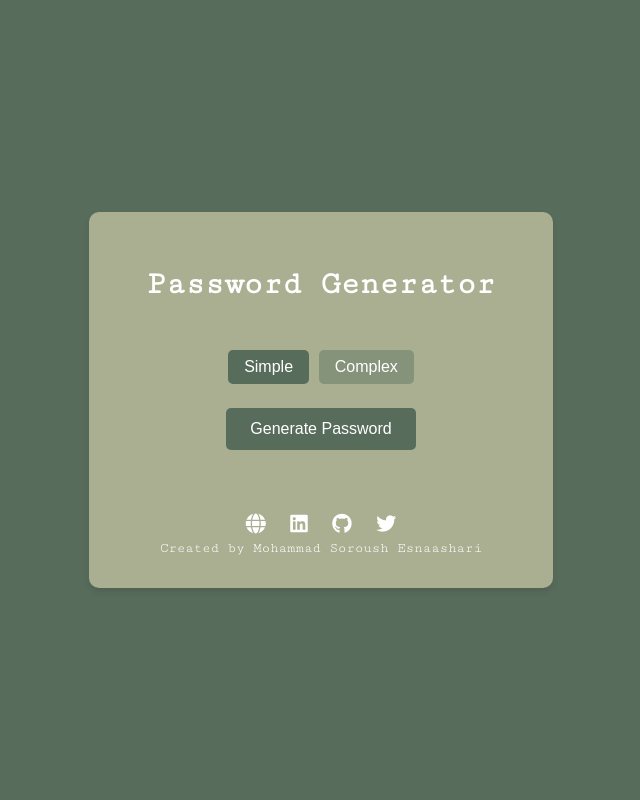
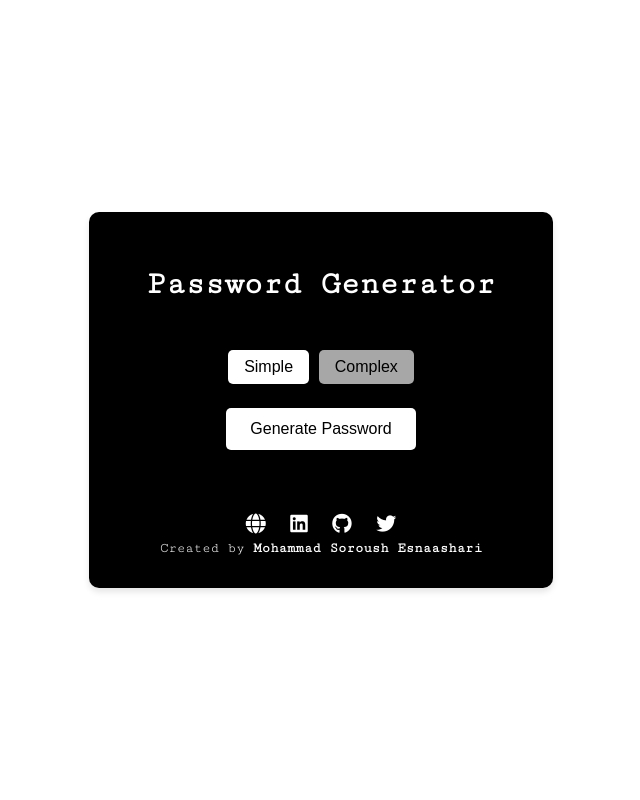
Before and after one commit to soroushesnaashari/Password-Generator, a Flask app: page / in a window 1280 px wide. Shown: the whole page, without its empty margins (319-959 px from the left). Run offline with Flask 3, Linux system fonts and the light colour scheme.

Commit message:
Update index.html

```diff
--- a/templates/index.html
+++ b/templates/index.html
@@ -9,7 +9,7 @@
     <style>
         body {
             font-family: 'Cutive Mono', monospace;
-            background-color: #586c5c;
+            background-color: #FFFFFF;
             color: #333;
             display: flex;
             justify-content: center;
@@ -18,7 +18,7 @@
             margin: 0;
         }
         .container {
-            background: #a9af90;
+            background: #000000;
             padding: 2rem;
             border-radius: 10px;
             box-shadow: 0 4px 6px rgba(0, 0, 0, 0.1);
@@ -29,14 +29,14 @@
         h1 {
             margin-bottom: 3rem;
             font-size: 2rem;
-            color: #fff;
+            color: #FFFFFF;
         }
         .mode-toggle {
             margin-bottom: 1.5rem;
         }
         .mode-toggle button {
-            background-color: #85937a;
-            color: white;
+            background-color: #a7a7a7;
+            color: #000000;
             border: none;
             padding: 0.5rem 1rem;
             font-size: 1rem;
@@ -45,14 +45,14 @@
             transition: background-color 0.3s ease;
         }
         .mode-toggle button.active {
-            background-color: #586c5c;
+            background-color: #FFFFFF;
         }
         .mode-toggle button:not(.active):hover {
-            background-color: #586c5c;
+            background-color: #FFFFFF;
         }
         .generate-button {
-            background-color: #586c5c;
-            color: white;
+            background-color: #FFFFFF;
+            color: #000000;
             border: none;
             padding: 0.75rem 1.5rem;
             font-size: 1rem;
@@ -61,7 +61,7 @@
             transition: background-color 0.3s ease;
         }
         .generate-button:hover {
-            background-color: #85937a;
+            background-color: #a7a7a7;
         }
         .password-container {
             margin-top: 1.5rem;
@@ -69,12 +69,12 @@
         .password {
             font-size: 1.25rem;
             font-weight: bold;
-            color: #fff;
+            color: #FFFFFF;
             margin-bottom: 1rem;
         }
         .copy-button {
-            background-color: #586c5c;
-            color: white;
+            background-color: #FFFFFF;
+            color: #000000;
             border: none;
             padding: 0.5rem 1rem;
             font-size: 0.875rem;
@@ -83,29 +83,29 @@
             transition: background-color 0.3s ease;
         }
         .copy-button:hover {
-            background-color: #85937a;
+            background-color: #a7a7a7;
         }
         .footer {
             margin-top: 4rem;
             font-size: 0.875rem;
-            color: #fff;
+            color: #FFFFFF;
         }
         .social-icons {
             margin-bottom: 0.25rem;
         }
         .social-icons a {
-            color: #fff;
+            color: #FFFFFF;
             text-decoration: none;
             margin: 0 0.5rem;
             font-size: 1.25rem;
         }
         .social-icons a:hover {
-            color: #85937a;
+            color: #a7a7a7;
         }
         .footer p {
             margin: 0;
             font-size: 0.875rem;
-            color: #fff;
+            color: #FFFFFF;
         }
     </style>
 </head>
@@ -133,9 +133,9 @@
                 <a href="https://soroushesnaashari.github.io" target="_blank"><i class="fas fa-globe"></i></a>
                 <a href="https://linkedin.com/in/soroushesnaashari" target="_blank"><i class="fab fa-linkedin"></i></a>
                 <a href="https://github.com/soroushesnaashari" target="_blank"><i class="fab fa-github"></i></a>
-                <a href="https://x.com/srshesn" target="_blank"><i class="fab fa-twitter"></i></a>
+                <a href="https://twitter.com/srshesn" target="_blank"><i class="fab fa-twitter"></i></a>
             </div>
-            <p>Created by Mohammad Soroush Esnaashari</p>
+            <p>Created by <strong>Mohammad Soroush Esnaashari</strong></p>
         </div>
     </div>
 
@@ -151,7 +151,6 @@
             const passwordElement = document.getElementById('generated-password');
             const passwordText = passwordElement.innerText;
 
-            // Copy the password to the clipboard
             navigator.clipboard.writeText(passwordText)
                 .then(() => {
                     alert('Password copied to clipboard!');
```
